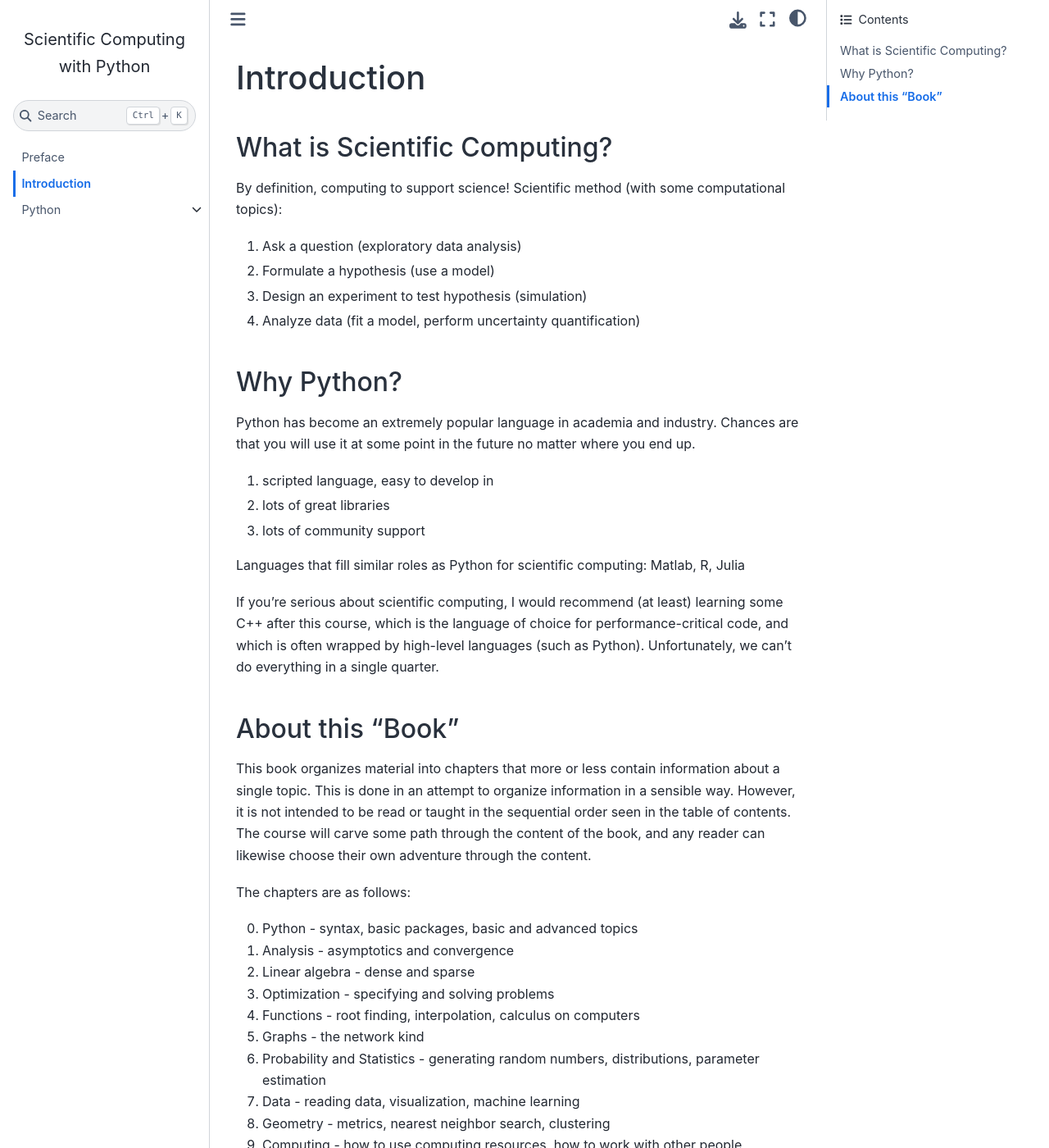
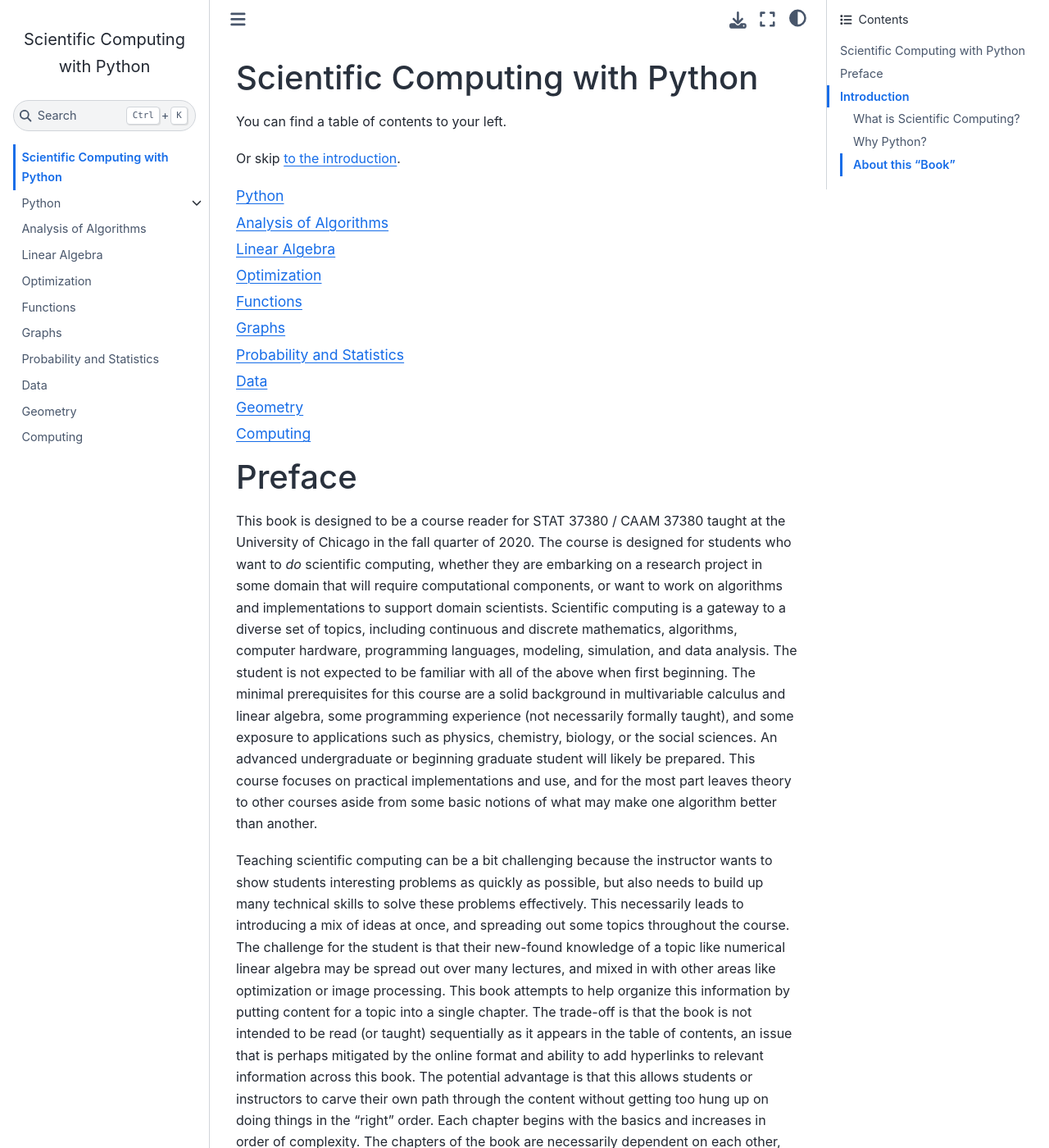
Before and after one commit to caam37830/book, a Jupyter Book: the page built from introduction.md, in a window 1280 px wide and 1400 px high. Shown: the whole window at 82% size. Built offline with Jupyter Book 1.0.4 settings and Sphinx 7.4.7 and the Sphinx Book theme 1.1.4, drawn with Linux system fonts in a browser that asks for light colours; pages that are not in the unit, such as notebooks, are missing from menus; some of the changed text lies outside the part shown.

Commit message:
populate chapters

````diff
--- a/_toc.yml
+++ b/_toc.yml
@@ -1,7 +1,26 @@
-- file: preface
+
+
 - file: introduction
+  title: Start Here
+
 - file: 00_python/python
   sections:
-    - file: 00_python/using_python
-    - file: markdown
-    - file: notebooks
+  - file: 00_python/using_python
+
+- file: 01_analysis/analysis
+
+- file: 02_linear_algebra/linear_algebra
+
+- file: 03_optimization/optimization
+
+- file: 04_functions/functions
+
+- file: 05_graphs/graphs
+
+- file: 06_probability_statistics/prob_stat
+
+- file: 07_data/data
+
+- file: 08_geometry/geometry
+
+- file: 09_computing/computing
--- a/introduction.md
+++ b/introduction.md
@@ -1,3 +1,22 @@
+# Scientific Computing with Python
+
+You can find a table of contents to your left.
+
+Or skip [to the introduction](#introduction).
+
+```{tableofcontents}
+```
+
+# Preface
+
+This book is designed to be a course reader for STAT 37380 / CAAM 37380 taught at the University of Chicago in the fall quarter of 2020.  The course is designed for students who want to *do* scientific computing, whether they are embarking on a research project in some domain that will require computational components, or want to work on algorithms and implementations to support domain scientists.  Scientific computing is a gateway to a diverse set of topics, including continuous and discrete mathematics, algorithms, computer hardware, programming languages, modeling, simulation, and data analysis.  The student is not expected to be familiar with all of the above when first beginning.  The minimal prerequisites for this course are a solid background in multivariable calculus and linear algebra, some programming experience (not necessarily formally taught), and some exposure to applications such as physics, chemistry, biology, or the social sciences.  An advanced undergraduate or beginning graduate student will likely be prepared.  This course focuses on practical implementations and use, and for the most part leaves theory to other courses aside from some basic notions of what may make one algorithm better than another.
+
+Teaching scientific computing can be a bit challenging because the instructor wants to show students interesting problems as quickly as possible, but also needs to build up many technical skills to solve these problems effectively. This necessarily leads to introducing a mix of ideas at once, and spreading out some topics throughout the course.  The challenge for the student is that their new-found knowledge of a topic like numerical linear algebra may be spread out over many lectures, and mixed in with other areas like optimization or image processing.  This book attempts to help organize this information by putting content for a topic into a single chapter.  The trade-off is that the book is not intended to be read (or taught) sequentially as it appears in the table of contents, an issue that is perhaps mitigated by the online format and ability to add hyperlinks to relevant information across this book.  The potential advantage is that this allows students or instructors to carve their own path through the content without getting too hung up on doing things in the "right" order.  Each chapter begins with the basics and increases in order of complexity.  The chapters of the book are necessarily dependent on each other, but this typically doesn't occur until well into the chapter.  The exceptions are that basic python syntax and computing setup are necessary to do just about anything else.
+
+
+The course is designed to be taught remotely, out of necessity during the Coronavirus pandemic.  We'll see how it goes.  It is built using [Jupyter Book](https://jupyterbook.org/intro.html).
+
+
 # Introduction
 
 ## What is Scientific Computing?
````
Also changed, not shown: 01_analysis/analysis.md (added, +5 -0 lines), 02_linear_algebra/linear_algebra.md (added, +3 -0 lines), 03_optimization/optimization.md (added, +3 -0 lines), 04_functions/functions.md (added, +3 -0 lines), 05_graphs/graphs.md (added, +3 -0 lines), 06_probability_statistics/prob_stat.md (added, +3 -0 lines), 07_data/data.md (added, +3 -0 lines), 08_geometry/geometry.md (added, +3 -0 lines), 09_computing/computing.md (added, +3 -0 lines), preface.md (deleted, +0 -8 lines).
